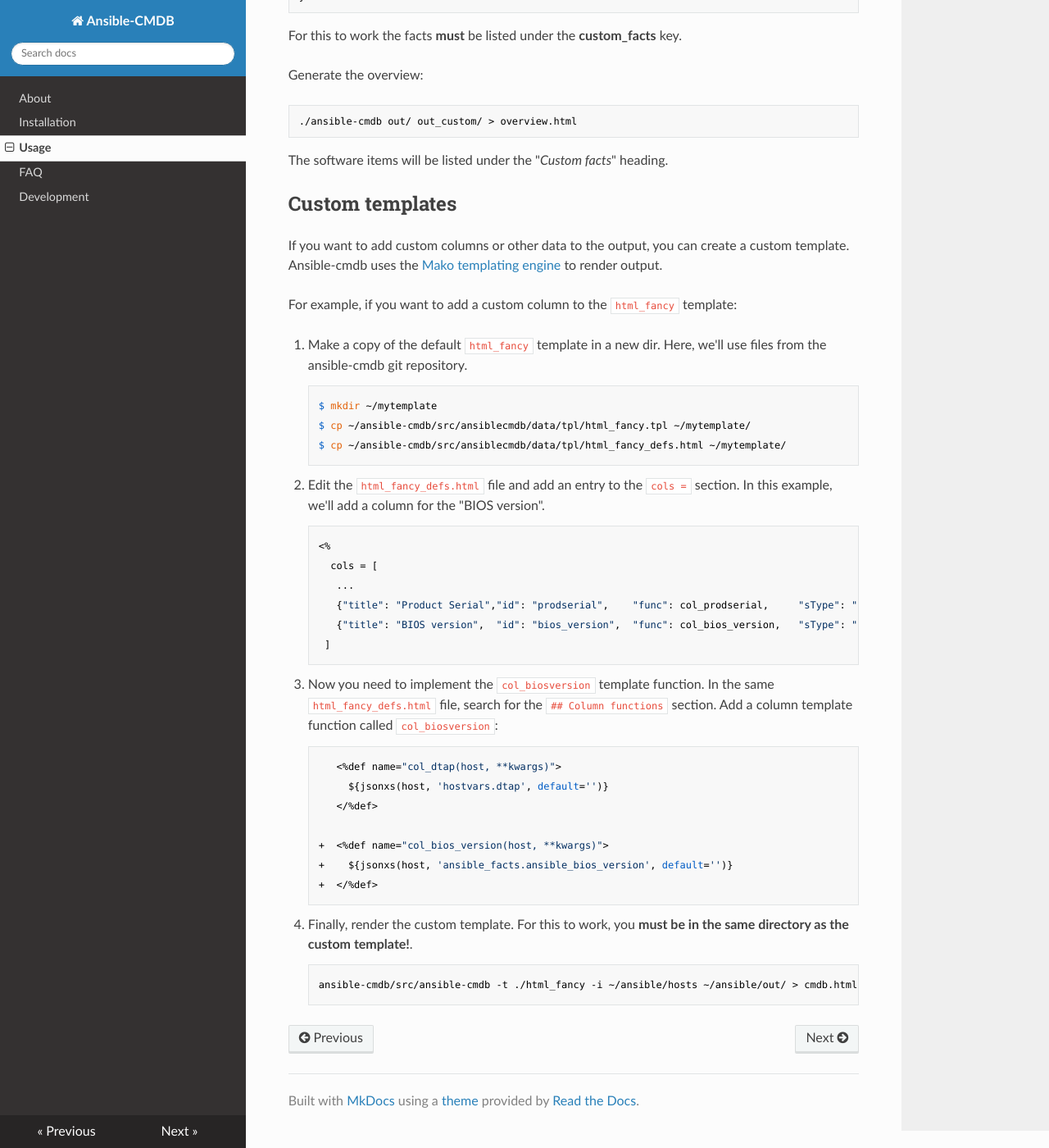
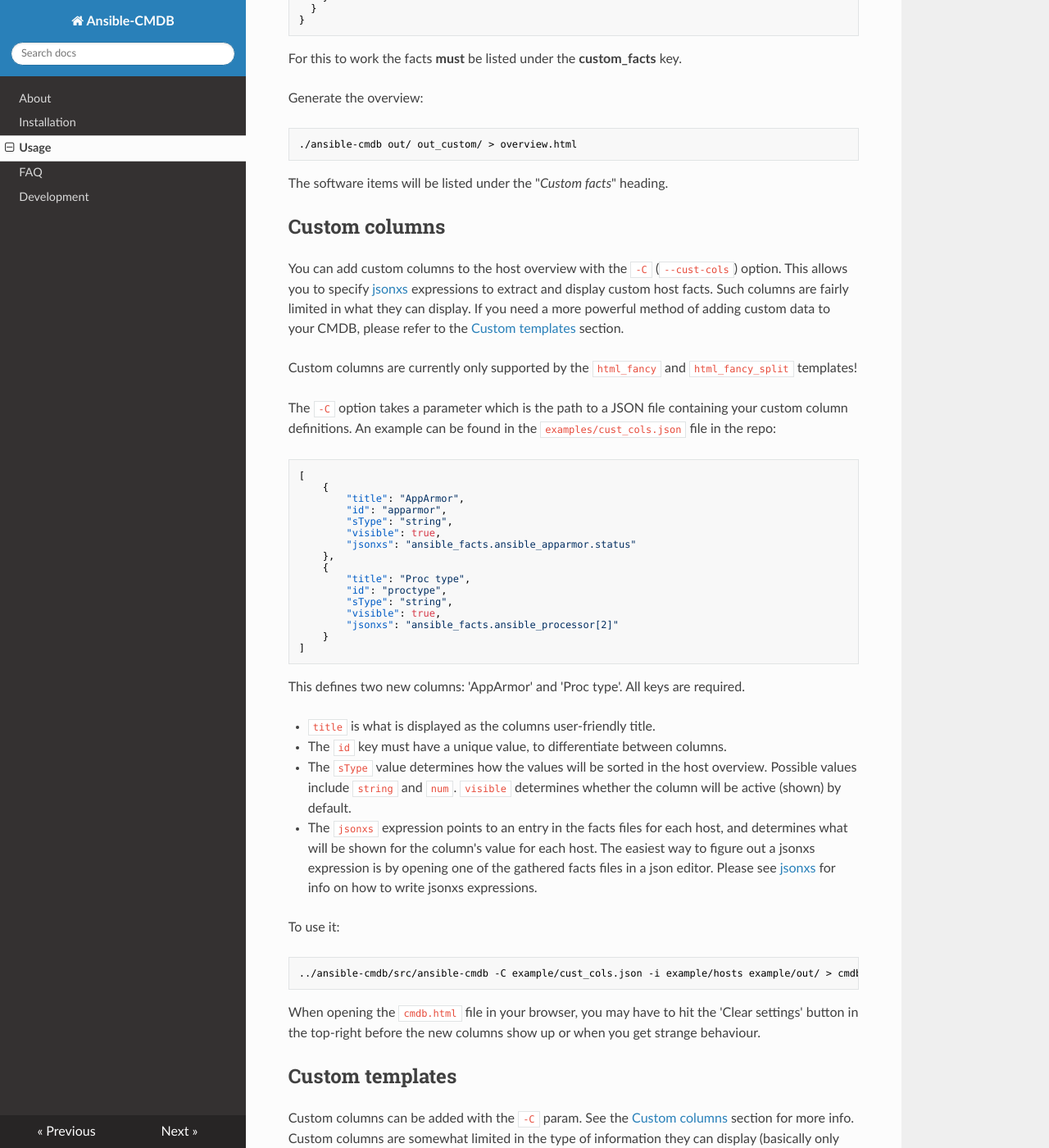
Before and after one commit to fboender/ansible-cmdb, an MkDocs documentation site: the page built from docs/usage.md, in a window 1280 px wide and 1400 px high, scrolled down 8353 px. Shown: the whole window at 82% size. Built offline with MkDocs 1.6.1, drawn with Linux system fonts in a browser that asks for light colours; nearby versions of some CDN libraries; old or Windows-style settings are respelled for this version of MkDocs; some of the changed text lies outside the part shown.

Commit message:
Support for simple custom columns via --cust-cols.

```diff
--- a/docs/usage.md
+++ b/docs/usage.md
@@ -36,6 +36,8 @@ You can now open `overview.html` in your browser to view the results.
       -q, --quiet           Don't report warnings
       -c COLUMNS, --columns=COLUMNS
                             Show only given columns
+      -C CUST_COLS, --cust-cols=CUST_COLS
+                            Path to a custom columns definition file
       -l LIMIT, --limit=LIMIT
                             Limit hosts to pattern
       --exclude-cols=EXCLUDE_COLUMNS
@@ -273,7 +275,8 @@ same as `--columns`. For example:
                  -i hosts \
                  facts/
 
-If you want to add custom columns, please refer to 'Custom templates' section.
+If you want to add custom columns, please refer to [Custom
+columns](#custom-columns) section.
 
 
 ## Extending facts
@@ -424,11 +427,73 @@ Generate the overview:
 
 The software items will be listed under the "*Custom facts*" heading.
 
+
+## Custom columns
+
+You can add custom columns to the host overview with the `-C` (`--cust-cols`)
+option. This allows you to specify
+[jsonxs](https://github.com/fboender/jsonxs) expressions to extract and
+display custom host facts. Such columns are fairly limited in what they can
+display. If you need a more powerful method of adding custom data to your
+CMDB, please refer to the [Custom templates](#custom-templates) section.
+
+Custom columns are currently only supported by the `html_fancy` and
+`html_fancy_split` templates!
+
+The `-C` option takes a parameter which is the path to a JSON file containing
+your custom column definitions. An example can be found in the
+`examples/cust_cols.json` file in the repo:
+
+    [
+        {
+            "title": "AppArmor",
+            "id": "apparmor",
+            "sType": "string",
+            "visible": true,
+            "jsonxs": "ansible_facts.ansible_apparmor.status"
+        },
+        {
+            "title": "Proc type",
+            "id": "proctype",
+            "sType": "string",
+            "visible": true,
+            "jsonxs": "ansible_facts.ansible_processor[2]"
+        }
+    ]
+
+This defines two new columns: 'AppArmor' and 'Proc type'. All keys are
+required.
+
+* `title` is what is displayed as the columns user-friendly title.
+* The `id` key must have a unique value, to differentiate between
+  columns.
+* The `sType` value determines how the values will be sorted in the host
+  overview. Possible values include `string` and `num`. `visible` determines
+  whether the column will be active (shown) by default.
+* The `jsonxs` expression points to an entry in the facts files for each host,
+  and determines what will be shown for the column's value for each host.
+  The easiest way to figure out a jsonxs expression is by opening one of the
+  gathered facts files in a json editor. Please see
+  [jsonxs](https://github.com/fboender/jsonxs) for info on how to write jsonxs
+  expressions.
+
+To use it:
+
+    ../ansible-cmdb/src/ansible-cmdb -C example/cust_cols.json -i example/hosts example/out/ > cmdb.html
+
+When opening the `cmdb.html` file in your browser, you may have to hit the
+'Clear settings' button in the top-right before the new columns show up or
+when you get strange behaviour.
+
+
 ## Custom templates
 
-If you want to add custom columns or other data to the output, you can create
-a custom template. Ansible-cmdb uses the [Mako templating
-engine](http://www.makotemplates.org/) to render output.
+Custom columns can be added with the `-C` param. See the [Custom
+columns](#custom-columns) section for more info. Custom columns are somewhat
+limited in the type of information they can display (basically only strings
+and numbers).  If you want to add more elaborate custom columns or other data
+to the output, you can create a custom template. Ansible-cmdb uses the [Mako
+templating engine](http://www.makotemplates.org/) to render output.
 
 For example, if you want to add a custom column to the `html_fancy` template:
 
```
Also changed, not shown: README.md (+1 -0 lines), src/ansiblecmdb/data/tpl/html_fancy_defs.html (+10 -1 lines), 5 other files.
